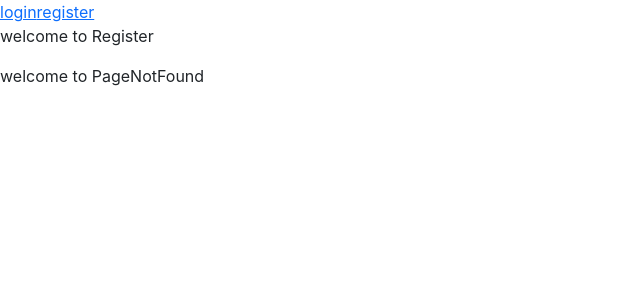
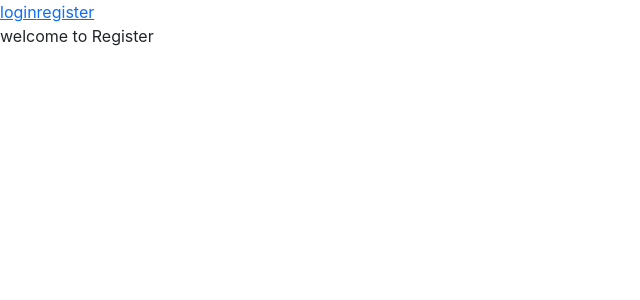
Before and after one commit to nltr2/LearningReact, a React (Create React App) app in the folder myapp/: page /register in a window 1280 px wide. Shown: the top 300 px of the page, without its empty margins (0-640 px from the left). Built offline with nearby package versions, Linux system fonts and the light colour scheme.

Commit message:
Added correct switch

```diff
--- a/myapp/src/components/routingDemo/Routes.tsx
+++ b/myapp/src/components/routingDemo/Routes.tsx
@@ -1,5 +1,5 @@
 import React from 'react'
-import { BrowserRouter, Route } from 'react-router-dom'
+import { BrowserRouter, Route, Switch } from 'react-router-dom'
 import Header from './Header'
 import Login from './Login'
 import PageNotFound from './PageNotFound'
@@ -13,14 +13,14 @@ import UserDetails from './UserDetails'
     return (
         <BrowserRouter>
     <Header/>
-        <switch>
+        <Switch>
             <Route path='/' component={Login} exact={true}/>
             <Route path='/login' component={Login}/>
             <Route path='/portfolio' component={PortFolio}/>
             <Route path='/userdetails' component={UserDetails}/>
             <Route path='/register' component={Register}/>
             <Route component={PageNotFound}/>
-        </switch>
+        </Switch>
 
     </BrowserRouter>
     )
```
